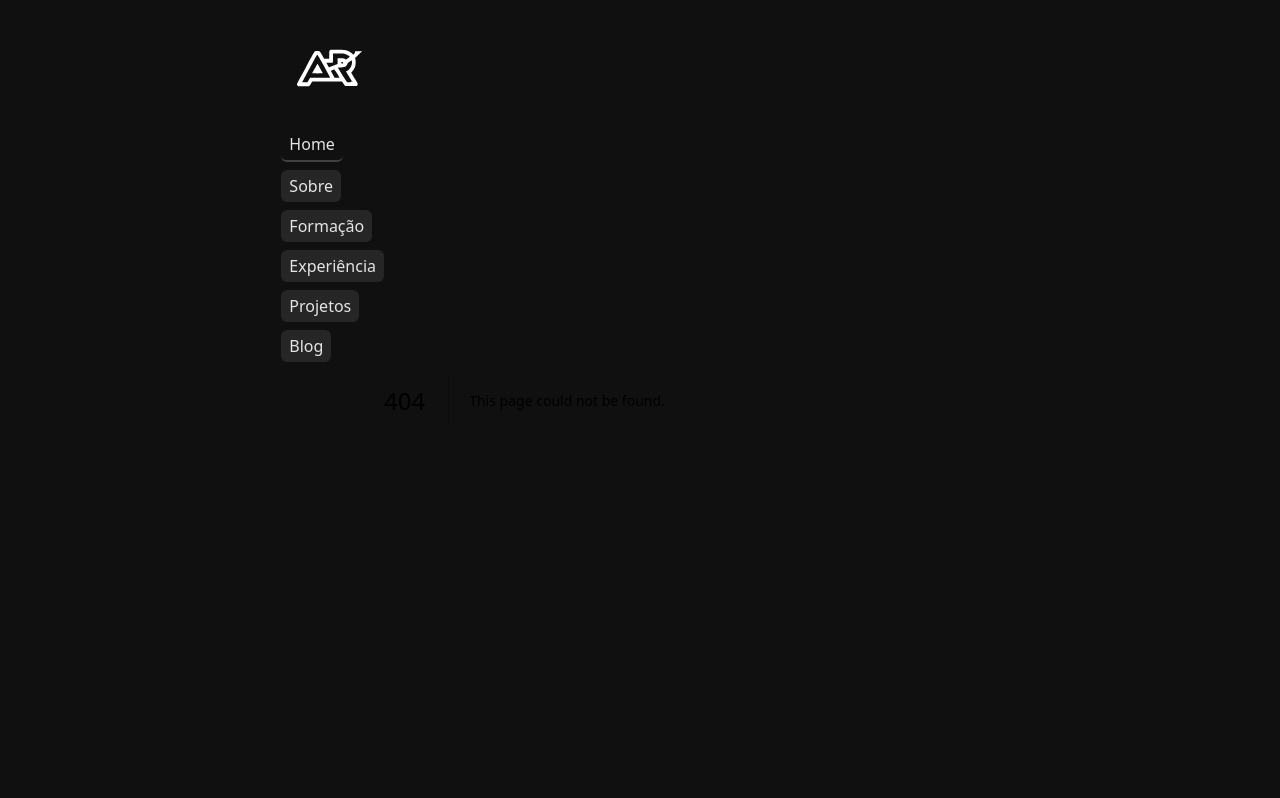
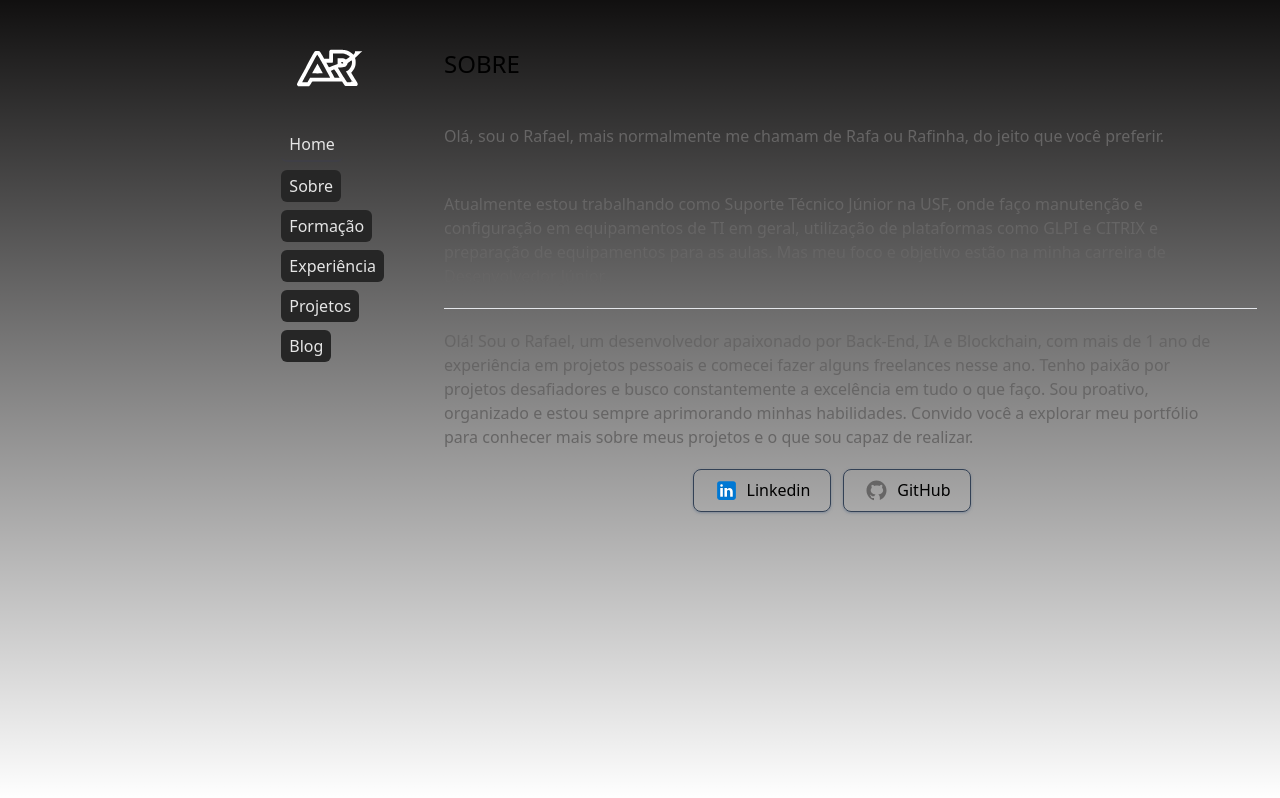
Before and after one commit to rafaapcode/portfolio-new, a Next.js app: page /about in a window 1280 px wide. Before the commit this address had no page. Built offline with nearby package versions, Linux system fonts and the light colour scheme.

Commit message:
feat: begin the qualification section

```diff
--- a/app/components/social-buttons.jsx
+++ b/app/components/social-buttons.jsx
@@ -6,9 +6,9 @@ export default function SocialButton({ imgUrl, text }) {
   return (
     <a href="https://www.linkedin.com/in/rafael-ap/" target="_blank">
       <motion.button
-        initial={{ x: -530 }}
-        animate={{ x: 0 }}
-        transition={{duration: 0.7}}
+        initial={{ scaleY: 0 }}
+        animate={{ scaleY: 1 }}
+        transition={{duration: 0.2}}
         className="border border-slate-700 flex px-5 py-2 rounded-lg shadow shadow-slate-500/50 hover:bg-[#201f1f] transition-all duration-75"
       >
         <Image src={imgUrl} width={25} height={25} alt="logo-social" />
--- a/app/layout.jsx
+++ b/app/layout.jsx
@@ -5,6 +5,7 @@ import Image from "next/image";
 import Link from "next/link";
 import { useState } from "react";
 import { motion } from "framer-motion";
+
 
 export const metadata = {
   title: "Create Next App",
@@ -16,9 +17,9 @@ export default function RootLayout({ children }) {
 
   const menus = [
     { title: "Home", path: "/" },
-    { title: "Sobre", path: "/sobre" },
+    { title: "Sobre", path: "/about" },
     { title: "Formação", path: "/qualification" },
-    { title: "Experiência", path: "/experiencia" },
+    { title: "Experiência", path: "/experience" },
     { title: "Projetos", path: "/projects" },
     { title: "Blog", path: "/blog" },
   ];
@@ -40,7 +41,7 @@ export default function RootLayout({ children }) {
                 src="/images/logo.svg"
                 width={100}
                 height={100}
-                alt='logo'
+                alt="logo"
               />
             </motion.li>
             <div className="flex flex-row md:flex-col lg:flex-col flex-wrap ml-2 md:ml-0 lg:ml-0 gap-x-5 gap-y-2 lg:gap-x-0 md:gap-x-0 lg:gap-y-0 md:gap-y-0">
--- /dev/null
+++ b/app/qualification/page.jsx
@@ -0,0 +1,14 @@
+"use client";
+
+import Title from "../components/title";
+
+export default function Formacao(){
+    return (
+        <section className="w-full lg:w-[70%]  h-[80%] lg:h-screen md:h-screen px-5 overflow-auto">
+            <Title title='Formação' />
+            <div className="mt-10 w-full flex flex-col justify-center items-center gap-y-1">
+                <h1>tes</h1>
+            </div>
+        </section>
+    );
+}
```
Also changed, not shown: app/about/page.jsx (renamed from app/sobre/page.jsx).
